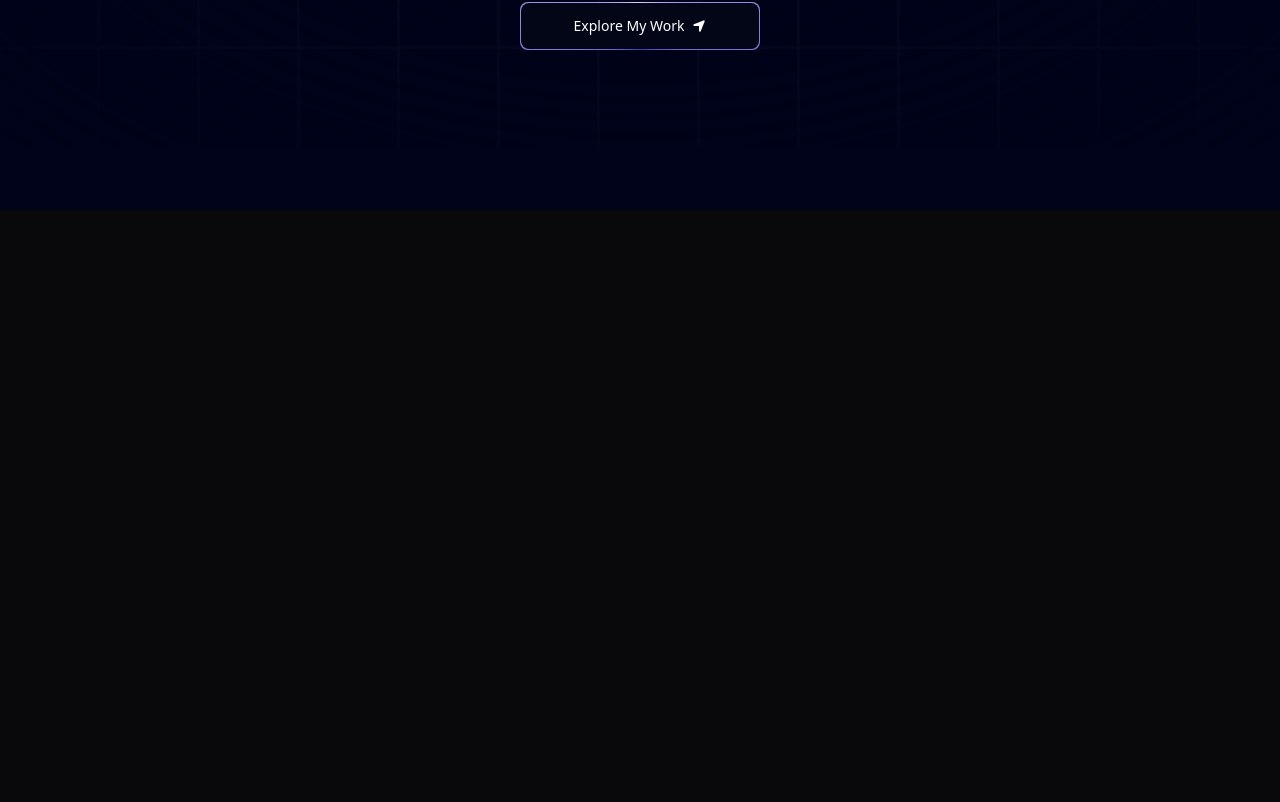
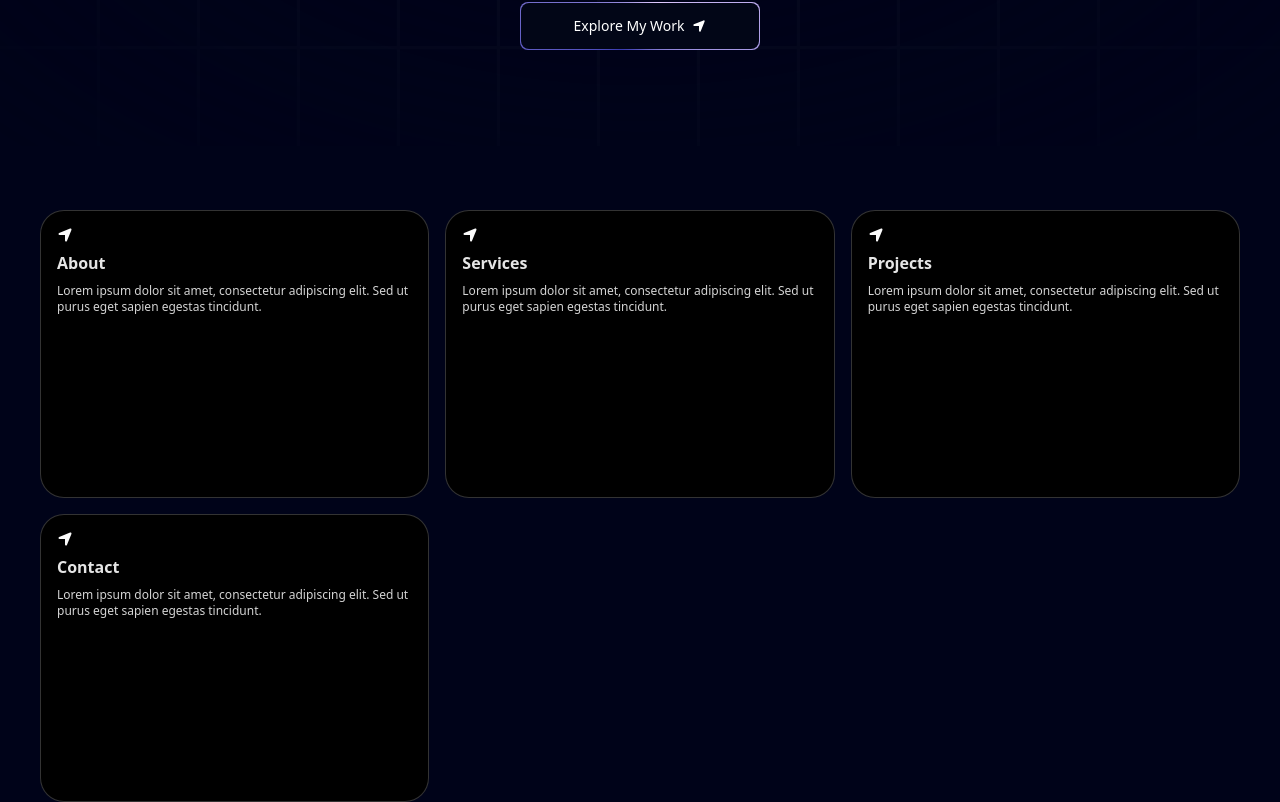
Before and after one commit to RMCV-Rajapaksha/myoriginal, a Next.js app: page / in a window 1280 px wide. Shown: the part 654-1456 px from the top of the page. Before the commit the page ends 864 px from the top, so only its background shows below. Built offline with nearby package versions, Linux system fonts and the light colour scheme.

Commit message:
Refactor page component and add Grid component

```diff
--- a/app/page.tsx
+++ b/app/page.tsx
@@ -2,6 +2,7 @@
 import Hero from "@/components/Hero";
 import { FloatingNav } from "@/components/ui/FloatingNav";
 import Image from "next/image";
+import Grid from "@/components/Grid";
 
 export default function Home() {
   return (
@@ -15,6 +16,7 @@
           }
         ]}/>
         <Hero/>
+        <Grid/>
       </div>
     </main>
   );
--- a/components/Grid.tsx
+++ b/components/Grid.tsx
@@ -1,9 +1,24 @@
-import React from 'react'
+import React from 'react';
+import { BentoGrid, BentoGridItem } from './ui/BentoGrid';
+import { FaLocationArrow } from "react-icons/fa6";
+import { gridItems } from '@/data/index';
 
-const Grid=()=> {
+const Grid = () => {
   return (
-    <div>Grid=</div>
-  )
-}
+    <section id="about">
+      <BentoGrid>
+        {gridItems.map((item) => (
+          <BentoGridItem
+            id={item.id}
+            key={item.id}
+            title={item.title}
+            description={item.description}
+            icon={<FaLocationArrow />} // Added icon prop
+          />
+        ))}
+      </BentoGrid>
+    </section>
+  );
+};
 
-export default Grid
+export default Grid;
--- /dev/null
+++ b/components/ui/BentoGrid.tsx
@@ -0,0 +1,56 @@
+import { cn } from "@/utils/cn";
+
+export const BentoGrid = ({
+  className,
+  children,
+}: {
+  className?: string;
+  children?: React.ReactNode;
+}) => {
+  return (
+    <div
+      className={cn(
+        "grid md:auto-rows-[18rem] grid-cols-1 md:grid-cols-3 gap-4 max-w-7xl mx-auto ",
+        className
+      )}
+    >
+      {children}
+    </div>
+  );
+};
+
+export const BentoGridItem = ({
+  className,
+  title,
+  description,
+  header,
+  icon,
+  id,
+}: {
+  className?: string;
+  title?: string | React.ReactNode;
+  description?: string | React.ReactNode;
+  header?: React.ReactNode;
+  icon?: React.ReactNode;
+  id: number;
+}) => {
+  return (
+    <div
+      className={cn(
+        "row-span-1 relative rounded-3xl  group/bento hover:shadow-xl transition duration-200 shadow-input dark:shadow-none p-4 dark:bg-black dark:border-white/[0.2] bg-white border justify-between flex flex-col space-y-4 border-red-500",
+        className
+      )}
+    >
+      {header}
+      <div className="group-hover/bento:translate-x-2 transition duration-200">
+        {icon}
+        <div className="font-sans font-bold text-neutral-600 dark:text-neutral-200 mb-2 mt-2">
+          {title}
+        </div>
+        <div className="font-sans font-normal text-neutral-600 text-xs dark:text-neutral-300">
+          {description}
+        </div>
+      </div>
+    </div>
+  );
+};
--- /dev/null
+++ b/data/index.ts
@@ -0,0 +1,22 @@
+export const gridItems = [
+    {
+      title: "About",
+      description: "Lorem ipsum dolor sit amet, consectetur adipiscing elit. Sed ut purus eget sapien egestas tincidunt.",
+      id: 1
+    },
+    {
+      title: "Services",
+      description: "Lorem ipsum dolor sit amet, consectetur adipiscing elit. Sed ut purus eget sapien egestas tincidunt.",
+      id: 2
+    },
+    {
+      title: "Projects",
+      description: "Lorem ipsum dolor sit amet, consectetur adipiscing elit. Sed ut purus eget sapien egestas tincidunt.",
+      id: 3
+    },
+    {
+      title: "Contact",
+      description: "Lorem ipsum dolor sit amet, consectetur adipiscing elit. Sed ut purus eget sapien egestas tincidunt.",
+      id: 4
+    }
+  ];
```
